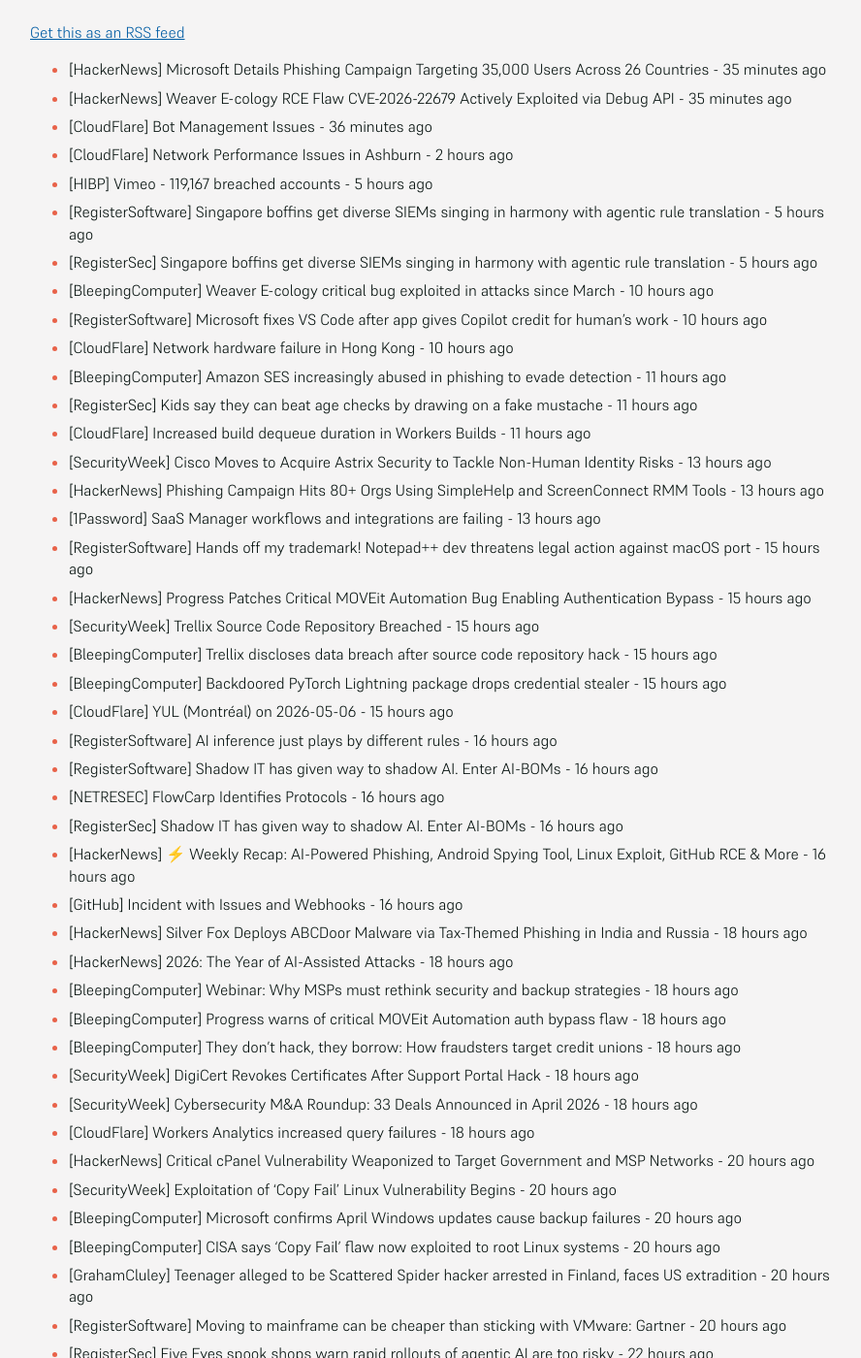
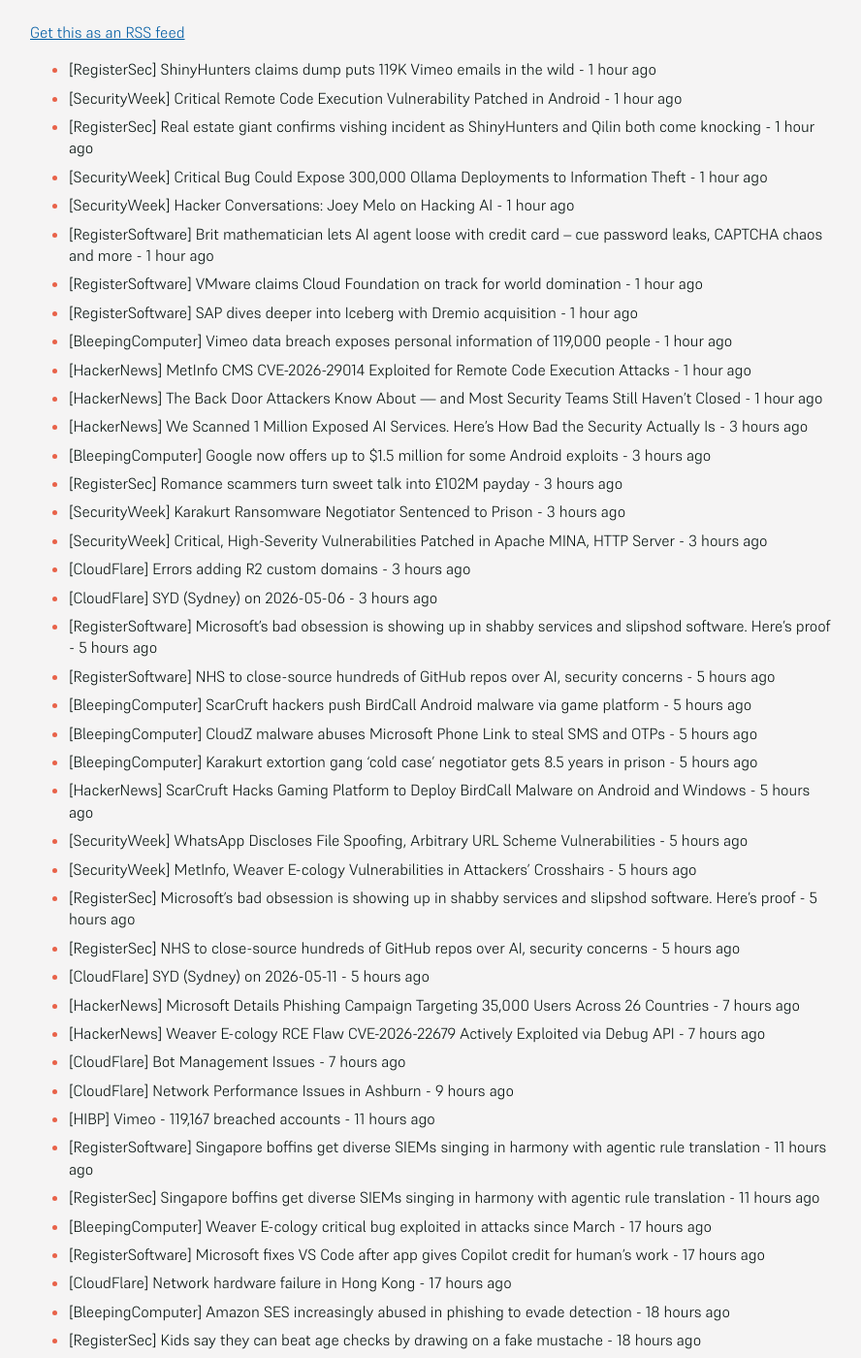
Before and after one commit to SecOpsNews/news, a Jekyll site: the page built from index.md, in a window 1280 px wide and 1400 px high, scrolled down 214 px. Shown: the whole window at 97% size, without its empty margins (193-1081 px from the left). Built offline with Jekyll 4.4.1, drawn with Linux system fonts in a browser that asks for light colours; some of the changed text lies outside the part shown.

Commit message:
New Feed

```diff
--- a/index.md
+++ b/index.md
@@ -9,56 +9,85 @@ description: Latest Updates
 
 <!-- SecOps start -->
 
-- [HackerNews] Microsoft Details Phishing Campaign Targeting 35,000 Users Across 26 Countries - 35 minutes ago
-- [HackerNews] Weaver E-cology RCE Flaw CVE-2026-22679 Actively Exploited via Debug API - 35 minutes ago
-- [CloudFlare] Bot Management Issues - 36 minutes ago
-- [CloudFlare] Network Performance Issues in Ashburn - 2 hours ago
-- [HIBP] Vimeo - 119,167 breached accounts - 5 hours ago
-- [RegisterSoftware] Singapore boffins get diverse SIEMs singing in harmony with agentic rule translation - 5 hours ago
-- [RegisterSec] Singapore boffins get diverse SIEMs singing in harmony with agentic rule translation - 5 hours ago
-- [BleepingComputer] Weaver E-cology critical bug exploited in attacks since March - 10 hours ago
-- [RegisterSoftware] Microsoft fixes VS Code after app gives Copilot credit for human's work - 10 hours ago
-- [CloudFlare] Network hardware failure in Hong Kong - 10 hours ago
-- [BleepingComputer] Amazon SES increasingly abused in phishing to evade detection - 11 hours ago
-- [RegisterSec] Kids say they can beat age checks by drawing on a fake mustache - 11 hours ago
-- [CloudFlare] Increased build dequeue duration in Workers Builds - 11 hours ago
-- [SecurityWeek] Cisco Moves to Acquire Astrix Security to Tackle Non-Human Identity Risks - 13 hours ago
-- [HackerNews] Phishing Campaign Hits 80+ Orgs Using SimpleHelp and ScreenConnect RMM Tools - 13 hours ago
-- [1Password] SaaS Manager workflows and integrations are failing - 13 hours ago
-- [RegisterSoftware] Hands off my trademark! Notepad++ dev threatens legal action against macOS port - 15 hours ago
-- [HackerNews] Progress Patches Critical MOVEit Automation Bug Enabling Authentication Bypass - 15 hours ago
-- [SecurityWeek] Trellix Source Code Repository Breached - 15 hours ago
-- [BleepingComputer] Trellix discloses data breach after source code repository hack - 15 hours ago
-- [BleepingComputer] Backdoored PyTorch Lightning package drops credential stealer - 15 hours ago
-- [CloudFlare] YUL (Montréal) on 2026-05-06 - 15 hours ago
-- [RegisterSoftware] AI inference just plays by different rules - 16 hours ago
-- [RegisterSoftware] Shadow IT has given way to shadow AI. Enter AI-BOMs - 16 hours ago
-- [NETRESEC] FlowCarp Identifies Protocols - 16 hours ago
-- [RegisterSec] Shadow IT has given way to shadow AI. Enter AI-BOMs - 16 hours ago
-- [HackerNews] ⚡ Weekly Recap: AI-Powered Phishing, Android Spying Tool, Linux Exploit, GitHub RCE & More - 16 hours ago
-- [GitHub] Incident with Issues and Webhooks - 16 hours ago
-- [HackerNews] Silver Fox Deploys ABCDoor Malware via Tax-Themed Phishing in India and Russia - 18 hours ago
-- [HackerNews] 2026: The Year of AI-Assisted Attacks - 18 hours ago
-- [BleepingComputer] Webinar: Why MSPs must rethink security and backup strategies - 18 hours ago
-- [BleepingComputer] Progress warns of critical MOVEit Automation auth bypass flaw - 18 hours ago
-- [BleepingComputer] They don’t hack, they borrow: How fraudsters target credit unions - 18 hours ago
-- [SecurityWeek] DigiCert Revokes Certificates After Support Portal Hack - 18 hours ago
-- [SecurityWeek] Cybersecurity M&A Roundup: 33 Deals Announced in April 2026 - 18 hours ago
-- [CloudFlare] Workers Analytics increased query failures - 18 hours ago
-- [HackerNews] Critical cPanel Vulnerability Weaponized to Target Government and MSP Networks - 20 hours ago
-- [SecurityWeek] Exploitation of ‘Copy Fail’ Linux Vulnerability Begins - 20 hours ago
-- [BleepingComputer] Microsoft confirms April Windows updates cause backup failures - 20 hours ago
-- [BleepingComputer] CISA says ‘Copy Fail’ flaw now exploited to root Linux systems - 20 hours ago
-- [GrahamCluley] Teenager alleged to be Scattered Spider hacker arrested in Finland, faces US extradition - 20 hours ago
-- [RegisterSoftware] Moving to mainframe can be cheaper than sticking with VMware: Gartner - 20 hours ago
-- [RegisterSec] Five Eyes spook shops warn rapid rollouts of agentic AI are too risky - 22 hours ago
-- [RegisterSec] If the vote you rocked, your personal info can be grokked - 22 hours ago
-- [SecurityWeek] Over 40,000 Servers Compromised in Ongoing cPanel Exploitation - 22 hours ago
-- [SecurityWeek] OpenAI Rolls Out Advanced Security for ChatGPT Accounts - 22 hours ago
-- [RegisterSoftware] Five Eyes spook shops warn rapid rollouts of agentic AI are too risky - 22 hours ago
-- [RegisterSoftware] How TeamViewer ONE transforms IT operations from firefighting to autopilot - 22 hours ago
-- [Slack] Incident: Slow behaviour in Slack - 22 hours ago
-- [CloudFlare] Turnstile Challenge Issues - 22 hours ago
+- [RegisterSec] ShinyHunters claims dump puts 119K Vimeo emails in the wild - 1 hour ago
+- [SecurityWeek] Critical Remote Code Execution Vulnerability Patched in Android - 1 hour ago
+- [RegisterSec] Real estate giant confirms vishing incident as ShinyHunters and Qilin both come knocking - 1 hour ago
+- [SecurityWeek] Critical Bug Could Expose 300,000 Ollama Deployments to Information Theft - 1 hour ago
+- [SecurityWeek] Hacker Conversations: Joey Melo on Hacking AI - 1 hour ago
+- [RegisterSoftware] Brit mathematician lets AI agent loose with credit card – cue password leaks, CAPTCHA chaos and more - 1 hour ago
+- [RegisterSoftware] VMware claims Cloud Foundation on track for world domination - 1 hour ago
+- [RegisterSoftware] SAP dives deeper into Iceberg with Dremio acquisition - 1 hour ago
+- [BleepingComputer] Vimeo data breach exposes personal information of 119,000 people - 1 hour ago
+- [HackerNews] MetInfo CMS CVE-2026-29014 Exploited for Remote Code Execution Attacks - 1 hour ago
+- [HackerNews] The Back Door Attackers Know About — and Most Security Teams Still Haven’t Closed - 1 hour ago
+- [HackerNews] We Scanned 1 Million Exposed AI Services. Here's How Bad the Security Actually Is - 3 hours ago
+- [BleepingComputer] Google now offers up to $1.5 million for some Android exploits - 3 hours ago
+- [RegisterSec] Romance scammers turn sweet talk into £102M payday - 3 hours ago
+- [SecurityWeek] Karakurt Ransomware Negotiator Sentenced to Prison - 3 hours ago
+- [SecurityWeek] Critical, High-Severity Vulnerabilities Patched in Apache MINA, HTTP Server - 3 hours ago
+- [CloudFlare] Errors adding R2 custom domains - 3 hours ago
+- [CloudFlare] SYD (Sydney) on 2026-05-06 - 3 hours ago
+- [RegisterSoftware] Microsoft's bad obsession is showing up in shabby services and slipshod software. Here's proof - 5 hours ago
+- [RegisterSoftware] NHS to close-source hundreds of GitHub repos over AI, security concerns - 5 hours ago
+- [BleepingComputer] ScarCruft hackers push BirdCall Android malware via game platform - 5 hours ago
+- [BleepingComputer] CloudZ malware abuses Microsoft Phone Link to steal SMS and OTPs - 5 hours ago
+- [BleepingComputer] Karakurt extortion gang ‘cold case’ negotiator gets 8.5 years in prison - 5 hours ago
+- [HackerNews] ScarCruft Hacks Gaming Platform to Deploy BirdCall Malware on Android and Windows - 5 hours ago
+- [SecurityWeek] WhatsApp Discloses File Spoofing, Arbitrary URL Scheme Vulnerabilities - 5 hours ago
+- [SecurityWeek] MetInfo, Weaver E-cology Vulnerabilities in Attackers’ Crosshairs - 5 hours ago
+- [RegisterSec] Microsoft's bad obsession is showing up in shabby services and slipshod software. Here's proof - 5 hours ago
+- [RegisterSec] NHS to close-source hundreds of GitHub repos over AI, security concerns - 5 hours ago
+- [CloudFlare] SYD (Sydney) on 2026-05-11 - 5 hours ago
+- [HackerNews] Microsoft Details Phishing Campaign Targeting 35,000 Users Across 26 Countries - 7 hours ago
+- [HackerNews] Weaver E-cology RCE Flaw CVE-2026-22679 Actively Exploited via Debug API - 7 hours ago
+- [CloudFlare] Bot Management Issues - 7 hours ago
+- [CloudFlare] Network Performance Issues in Ashburn - 9 hours ago
+- [HIBP] Vimeo - 119,167 breached accounts - 11 hours ago
+- [RegisterSoftware] Singapore boffins get diverse SIEMs singing in harmony with agentic rule translation - 11 hours ago
+- [RegisterSec] Singapore boffins get diverse SIEMs singing in harmony with agentic rule translation - 11 hours ago
+- [BleepingComputer] Weaver E-cology critical bug exploited in attacks since March - 17 hours ago
+- [RegisterSoftware] Microsoft fixes VS Code after app gives Copilot credit for human's work - 17 hours ago
+- [CloudFlare] Network hardware failure in Hong Kong - 17 hours ago
+- [BleepingComputer] Amazon SES increasingly abused in phishing to evade detection - 18 hours ago
+- [RegisterSec] Kids say they can beat age checks by drawing on a fake mustache - 18 hours ago
+- [CloudFlare] Increased build dequeue duration in Workers Builds - 18 hours ago
+- [SecurityWeek] Cisco Moves to Acquire Astrix Security to Tackle Non-Human Identity Risks - 19 hours ago
+- [HackerNews] Phishing Campaign Hits 80+ Orgs Using SimpleHelp and ScreenConnect RMM Tools - 19 hours ago
+- [1Password] SaaS Manager workflows and integrations are failing - 19 hours ago
+- [RegisterSoftware] Hands off my trademark! Notepad++ dev threatens legal action against macOS port - 21 hours ago
+- [HackerNews] Progress Patches Critical MOVEit Automation Bug Enabling Authentication Bypass - 21 hours ago
+- [SecurityWeek] Trellix Source Code Repository Breached - 21 hours ago
+- [BleepingComputer] Trellix discloses data breach after source code repository hack - 21 hours ago
+- [BleepingComputer] Backdoored PyTorch Lightning package drops credential stealer - 21 hours ago
+- [CloudFlare] YUL (Montréal) on 2026-05-06 - 21 hours ago
+- [RegisterSoftware] AI inference just plays by different rules - 23 hours ago
+- [RegisterSoftware] Shadow IT has given way to shadow AI. Enter AI-BOMs - 23 hours ago
+- [NETRESEC] FlowCarp Identifies Protocols - 23 hours ago
+- [RegisterSec] Shadow IT has given way to shadow AI. Enter AI-BOMs - 23 hours ago
+- [HackerNews] ⚡ Weekly Recap: AI-Powered Phishing, Android Spying Tool, Linux Exploit, GitHub RCE & More - 23 hours ago
+- [GitHub] Incident with Issues and Webhooks - 23 hours ago
+- [HackerNews] Silver Fox Deploys ABCDoor Malware via Tax-Themed Phishing in India and Russia - 1 day ago
+- [HackerNews] 2026: The Year of AI-Assisted Attacks - 1 day ago
+- [BleepingComputer] Webinar: Why MSPs must rethink security and backup strategies - 1 day ago
+- [BleepingComputer] Progress warns of critical MOVEit Automation auth bypass flaw - 1 day ago
+- [BleepingComputer] They don’t hack, they borrow: How fraudsters target credit unions - 1 day ago
+- [SecurityWeek] DigiCert Revokes Certificates After Support Portal Hack - 1 day ago
+- [SecurityWeek] Cybersecurity M&A Roundup: 33 Deals Announced in April 2026 - 1 day ago
+- [CloudFlare] Workers Analytics increased query failures - 1 day ago
+- [HackerNews] Critical cPanel Vulnerability Weaponized to Target Government and MSP Networks - 1 day ago
+- [SecurityWeek] Exploitation of ‘Copy Fail’ Linux Vulnerability Begins - 1 day ago
+- [BleepingComputer] Microsoft confirms April Windows updates cause backup failures - 1 day ago
+- [BleepingComputer] CISA says ‘Copy Fail’ flaw now exploited to root Linux systems - 1 day ago
+- [GrahamCluley] Teenager alleged to be Scattered Spider hacker arrested in Finland, faces US extradition - 1 day ago
+- [RegisterSoftware] Moving to mainframe can be cheaper than sticking with VMware: Gartner - 1 day ago
+- [RegisterSec] Five Eyes spook shops warn rapid rollouts of agentic AI are too risky - 1 day ago
+- [RegisterSec] If the vote you rocked, your personal info can be grokked - 1 day ago
+- [SecurityWeek] Over 40,000 Servers Compromised in Ongoing cPanel Exploitation - 1 day ago
+- [SecurityWeek] OpenAI Rolls Out Advanced Security for ChatGPT Accounts - 1 day ago
+- [RegisterSoftware] Five Eyes spook shops warn rapid rollouts of agentic AI are too risky - 1 day ago
+- [RegisterSoftware] How TeamViewer ONE transforms IT operations from firefighting to autopilot - 1 day ago
+- [Slack] Incident: Slow behaviour in Slack - 1 day ago
+- [CloudFlare] Turnstile Challenge Issues - 1 day ago
 - [HIBP] Reborn Gaming - 126 breached accounts - 1 day ago
 - [SecurityWeek] Edtech Firm Instructure Discloses Data Breach Amid Hacker Leak Threats - 1 day ago
 - [HackerNews] Global Crackdown Arrests 276, Shuts 9 Crypto Scam Centers, Seizes $701M - 1 day ago
@@ -71,10 +100,8 @@ description: Latest Updates
 - [BleepingComputer] Instructure confirms data breach, ShinyHunters claims attack - 1 day ago
 - [BleepingComputer] Microsoft Defender wrongly flags DigiCert certs as Trojan:Win32/Cerdigent.A!dha - 1 day ago
 - [SecurityWeek] US Military Reaches Deals With 7 Tech Companies to Use Their AI on Classified Systems - 1 day ago
-- [BleepingComputer] Telegram Mini Apps abused for crypto scams, Android malware delivery - 1 day ago
-- [RegisterSoftware] Inference is giving AI chip startups a second chance to make their mark - 1 day ago
-- [RegisterSoftware] Job's a good 'un: Bank of England tech project wins watchdog praise - 1 day ago
-- [HackerNews] CISA Adds Actively Exploited Linux Root Access Bug CVE-2026-31431 to KEV - 2 days ago
+- [BleepingComputer] Telegram Mini Apps abused for crypto scams, Android malware delivery - 2 days ago
+- [RegisterSoftware] Inference is giving AI chip startups a second chance to make their mark - 2 days ago
 - [DataBreaches] Russian-linked hackers appear to have launched a crippling cyberattack on Western New Mexico University - 1 year ago
 - [DataBreaches] SK Telecom vows to take full responsibility for damage from recent data leak - 1 year ago
 - [HackerNews] Storm-1977 Hits Education Clouds with AzureChecker, Deploys 200+ Crypto Mining Containers - 1 year ago
```
